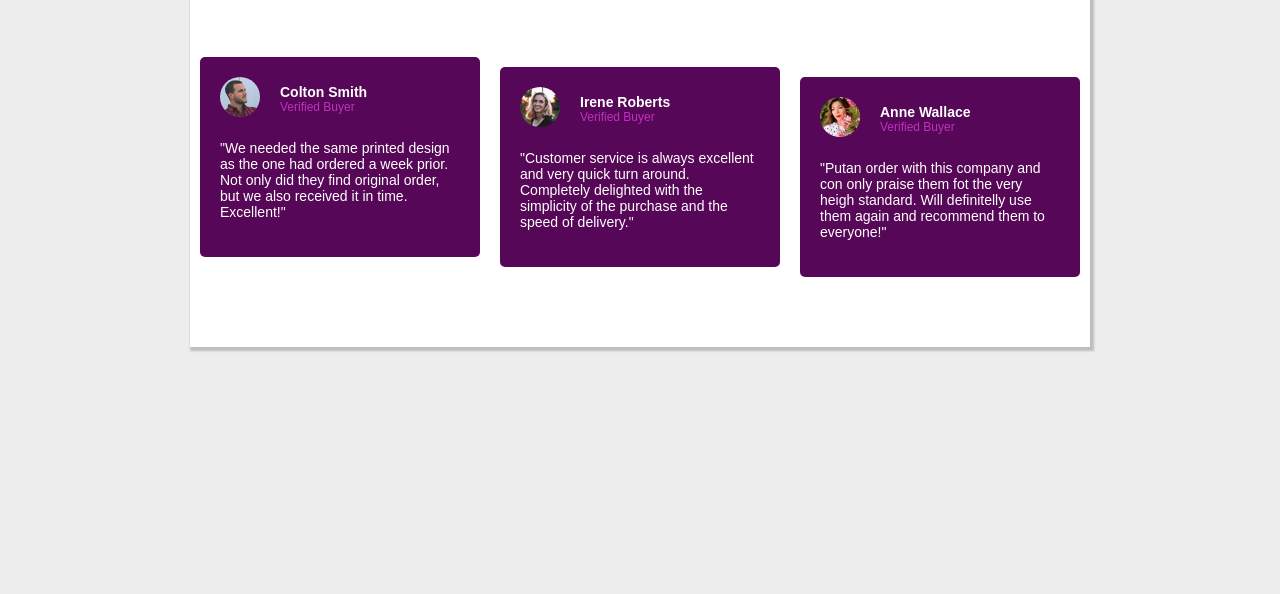
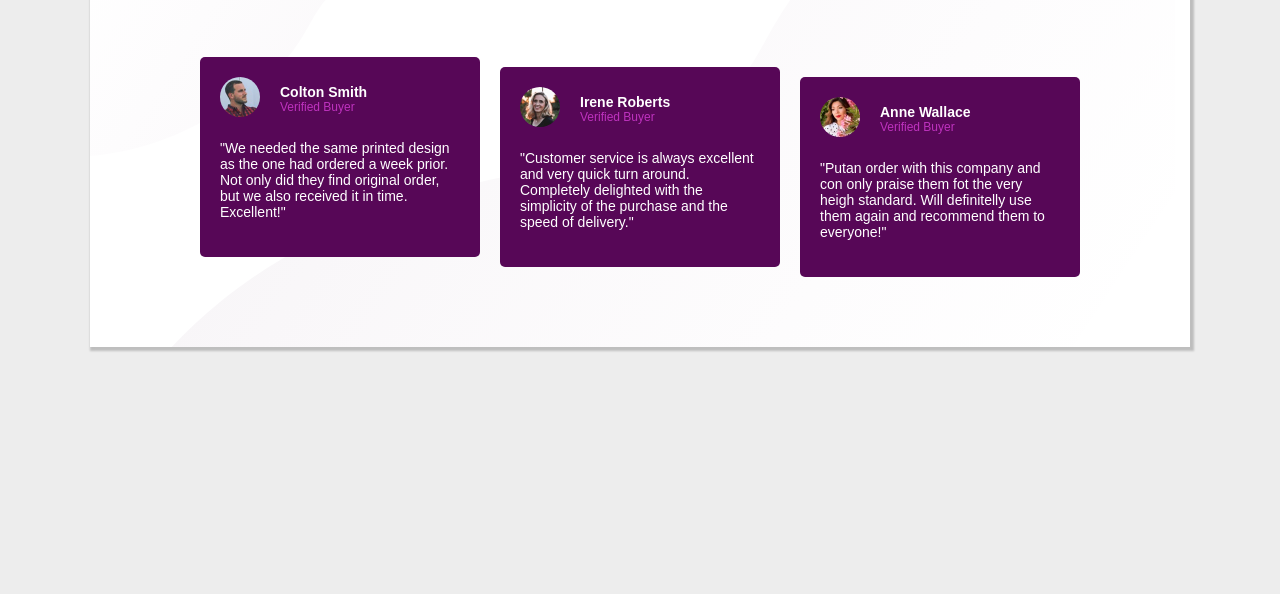
Before and after one commit to jesus91fael/exercicio4, a plain HTML site: page index.html in a window 1280 px wide. Shown: the part 206-800 px from the top of the page. Drawn offline with Linux system fonts and the light colour scheme; files whose address does not match are found by name.

Commit message:
arquivos corrigidos

```diff
--- a/css/style.css
+++ b/css/style.css
@@ -9,11 +9,13 @@
 
 body{
     background-color: rgba(167, 166, 166, 0.2);
-    margin: 0 auto;
-    display: flex;
+
 }
 
 section{
+    background: url("../images/bg-pattern-top-desktop.svg") no-repeat top left, url("../images/bg-pattern-bottom-desktop.svg") no-repeat right bottom;
+    background-position: 0px 0px, 0px 0px;
+
     margin: 0 auto;
     max-width: 1100px;
     z-index: 1;
```
Also changed, not shown: index.html (line endings or trailing spaces).
